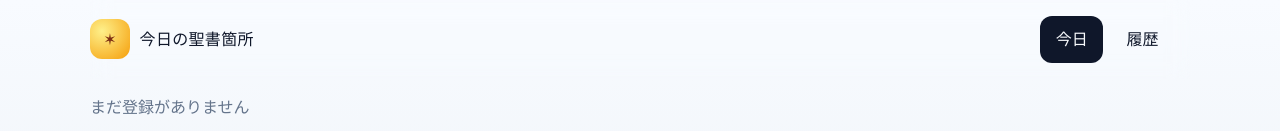
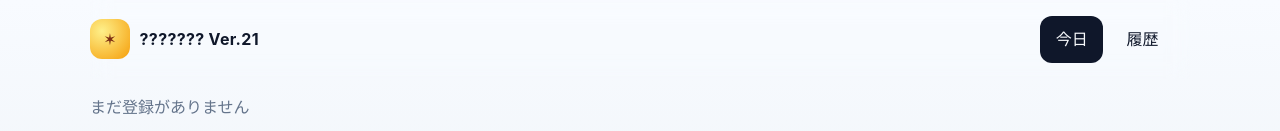
Before and after one commit to heavengates-jp/seishokasho, a React (Vite) app: page / in a window 1280 px wide. Shown: the top 131 px of the page. Built offline with nearby package versions, Linux system fonts and the light colour scheme; no server answers; the database is empty.

Commit message:
Bump title version to Ver.21

```diff
--- a/index.html
+++ b/index.html
@@ -7,7 +7,7 @@
     <meta name="viewport" content="width=device-width, initial-scale=1.0" />
     <meta name="theme-color" content="#0f172a" />
     <meta name="description" content="今日の聖書箇所を閲覧できるPWAです。" />
-    <title>今日の聖書箇所</title>
+    <title>今日の聖書箇所 Ver.21</title>
   </head>
   <body>
     <div id="root"></div>
--- a/src/components/Layout.tsx
+++ b/src/components/Layout.tsx
@@ -19,7 +19,7 @@ export default function Layout({ children }: { children: ReactNode }) {
         <div className="brand">
           <span className="brand-mark">✶</span>
           <div>
-            <p className="title">今日の聖書箇所</p>
+            <p className="title">??????? Ver.21</p>
           </div>
         </div>
         <nav className="nav">
```
